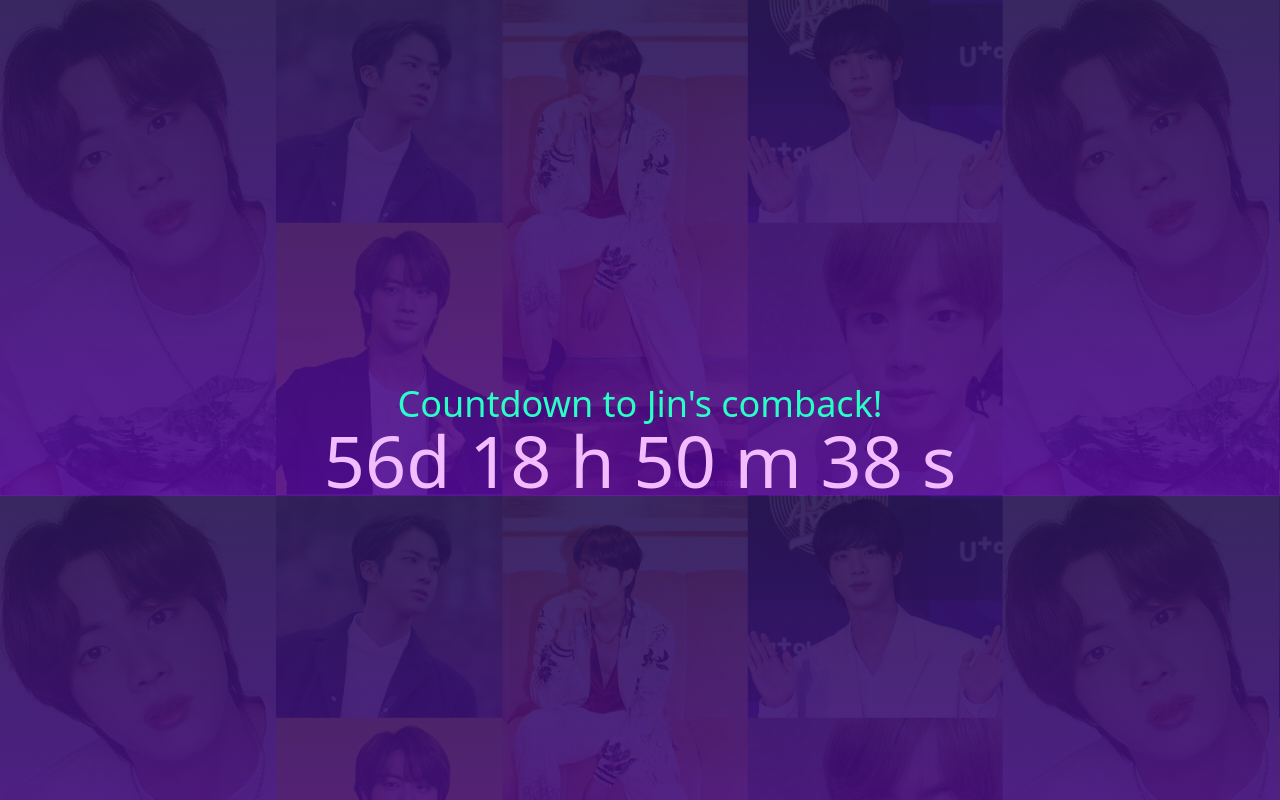
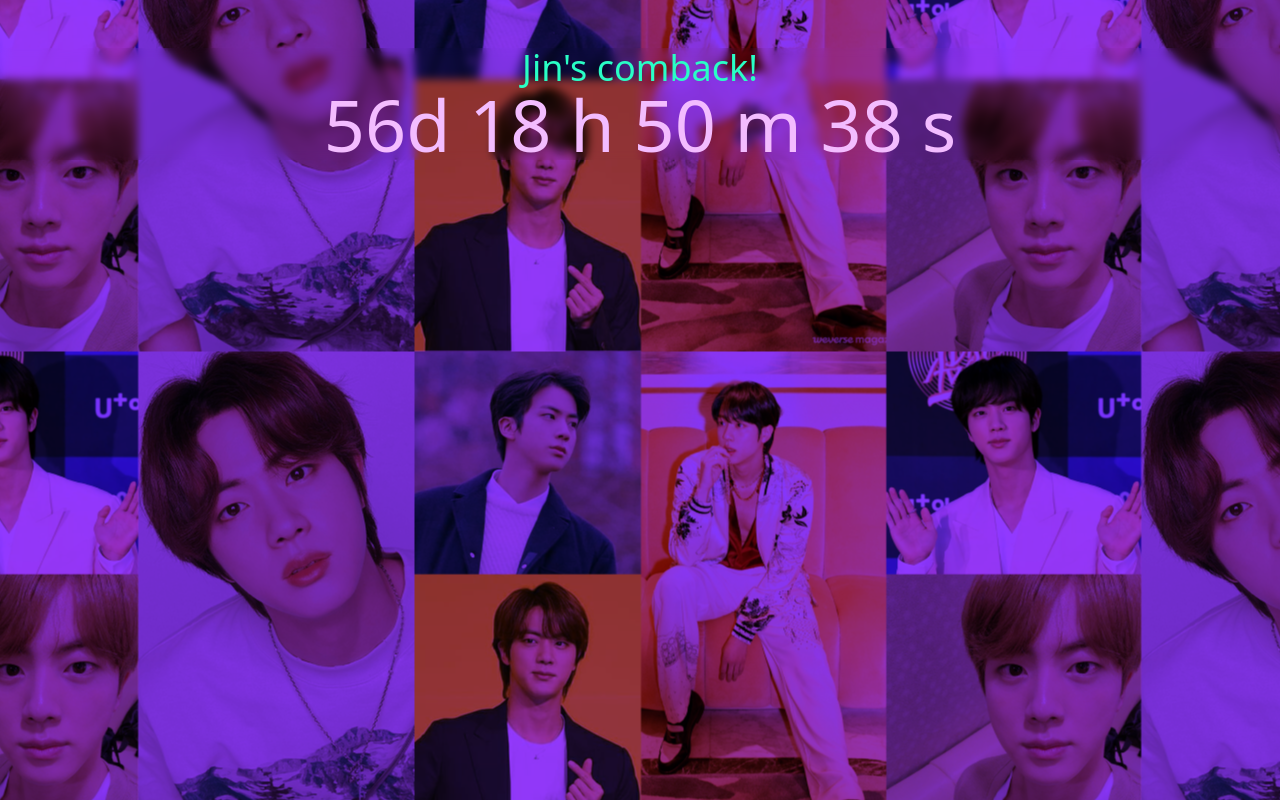
Before and after one commit to francesjgonzales/kimseokjin, a website: page index.html in a window 1280 px wide. Drawn offline with nearby package versions, Linux system fonts and the light colour scheme.

Commit message:
fixed styling

```diff
--- a/index.html
+++ b/index.html
@@ -13,9 +13,9 @@
     <script src="https://cdn.jsdelivr.net/npm/gsap@3.12.5/dist/TextPlugin.min.js" defer></script>
 </head>
 
-<body>
-    <div class="container mx-auto block pt-96 justify-center text-center">
-        <p class="text-[#29fec6] text-4xl">Countdown to Jin's comback!</p>
+<body class="bg-[url('/src/ksj-bg.png')] bg-repeat bg-center bg-blend-multiply bg-[#9439ff]">
+    <div class="container mx-auto block justify-center text-center backdrop-blur-sm content-center m-12 pt-25 h-58">
+        <p class="text-[#29fec6] text-4xl">Jin's comback!</p>
         <div class="box gradient-green"></div>
         <div class="column-1 flex flex-row justify-center">
             <p class="timer text-7xl text-[#f3bcff]"></p>
--- a/src/input.css
+++ b/src/input.css
@@ -2,10 +2,8 @@
 @tailwind components;
 @tailwind utilities;
 
-body {
-  background-image: linear-gradient(
-      rgba(40, 20, 84, 0.9),
-      rgba(81, 9, 148, 0.9)
-    ),
-    url("/src/ksj-bg.png");
+/* body {
+  background-color: linear-gradient(rgba(17, 7, 40, 0.3), rgba(28, 2, 52, 0.9));
+  background-image: url("/src/ksj-bg.png");
 }
+ */
```
Also changed, not shown: src/output.css.
